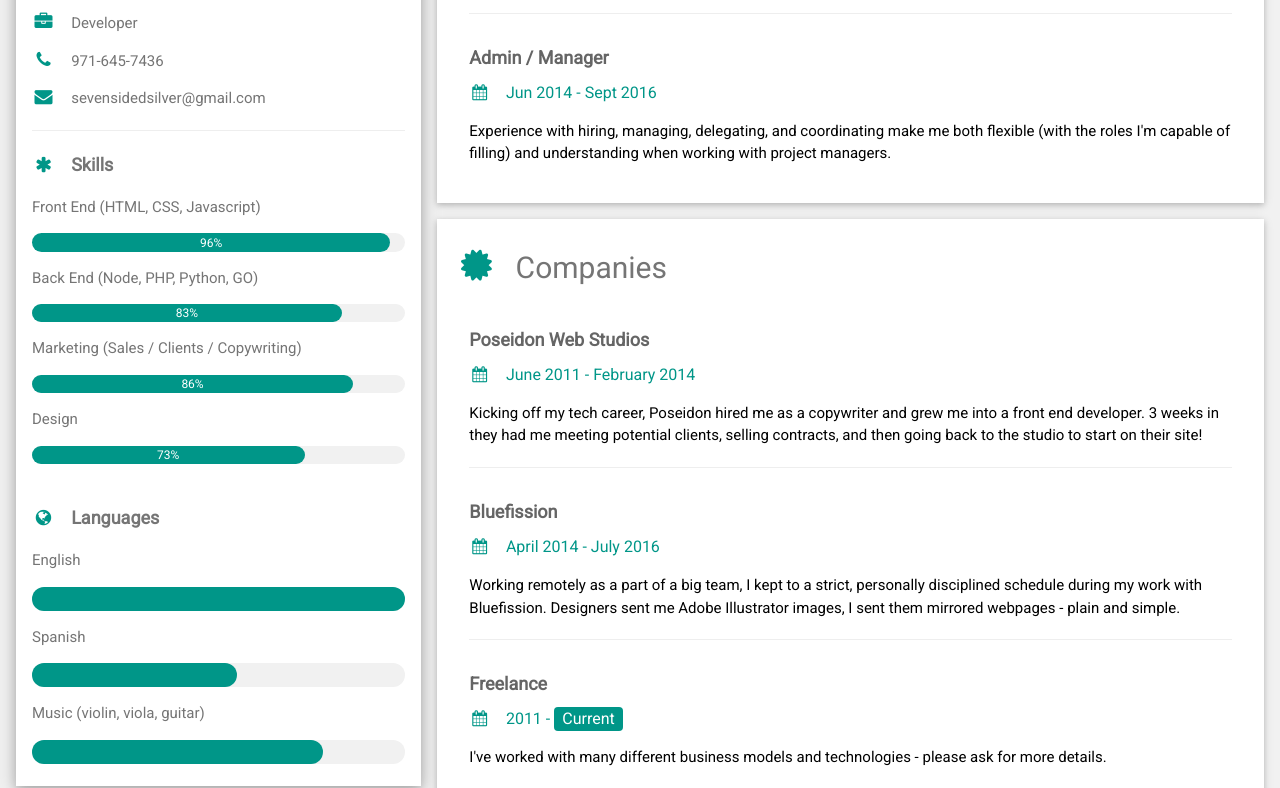
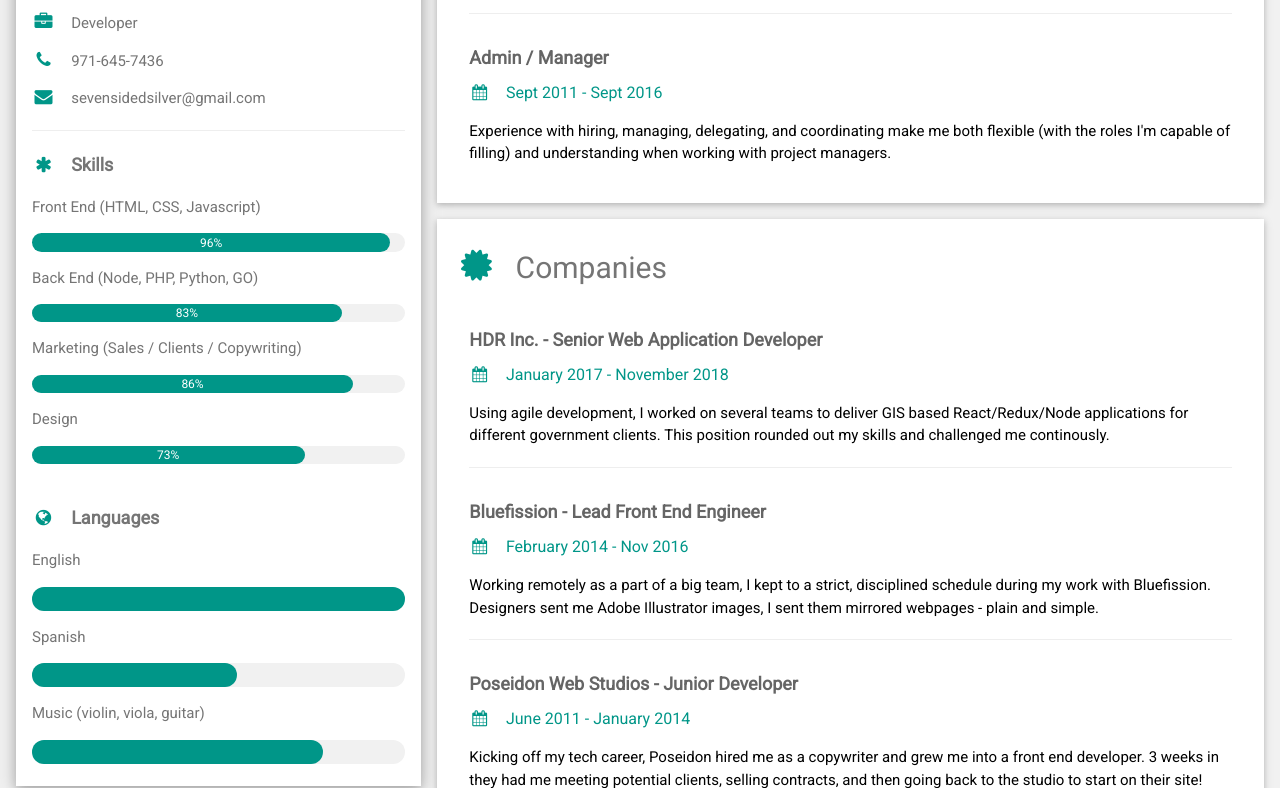
Before and after one commit to sevensidedsilver/portfolio, a plain HTML site: page index.html in a window 1280 px wide. Shown: the part 475-1263 px from the top of the page. Drawn offline with nearby package versions, Linux system fonts and the light colour scheme.

Commit message:
updated positions

```diff
--- a/index.html
+++ b/index.html
@@ -115,35 +115,38 @@ html,body,h1,h2,h3,h4,h5,h6 {font-family: "Roboto", sans-serif}
         <div class="w3-container">
           <h5 class="w3-opacity"><b>Engineer</b></h5>
           <h6 class="w3-text-teal"><i class="fa fa-calendar fa-fw w3-margin-right"></i>Sept 2016 - <span class="w3-tag w3-teal w3-round">Current</span></h6>
-          <p>Working with NodeJS, PHP, and Python, I've creatively crafted solutions for existing products and engineered approaches for new ones.</p>
+          <p>Working with NodeJS, PHP, and Python, I've creatively crafted new solutions for existing products and engineered approaches for new ones.</p>
           <hr>
         </div>
         <div class="w3-container">
           <h5 class="w3-opacity"><b>Admin / Manager</b></h5>
-          <h6 class="w3-text-teal"><i class="fa fa-calendar fa-fw w3-margin-right"></i>Jun 2014 - Sept 2016</h6>
+          <h6 class="w3-text-teal"><i class="fa fa-calendar fa-fw w3-margin-right"></i>Sept 2011 - Sept 2016</h6>
           <p>Experience with hiring, managing, delegating, and coordinating make me both flexible (with the roles I'm capable of filling) and understanding when working with project managers.</p><br>
         </div>
       </div>
 
       <div class="w3-container w3-card-2 w3-white">
+
         <h2 class="w3-text-grey w3-padding-16"><i class="fa fa-certificate fa-fw w3-margin-right w3-xxlarge w3-text-teal"></i>Companies</h2>
         <div class="w3-container">
-          <h5 class="w3-opacity"><b>Poseidon Web Studios</b></h5>
-          <h6 class="w3-text-teal"><i class="fa fa-calendar fa-fw w3-margin-right"></i>June 2011 - February 2014</h6>
-          <p>Kicking off my tech career, Poseidon hired me as a copywriter and grew me into a front end developer. 3 weeks in they had me meeting potential clients, selling contracts, and then going back to the studio to start on their site!</p>
+          <h5 class="w3-opacity"><b>HDR Inc. - Senior Web Application Developer</Copy></b></h5>
+          <h6 class="w3-text-teal"><i class="fa fa-calendar fa-fw w3-margin-right"></i>January 2017 - November 2018</h6>
+          <p>Using agile development, I worked on several teams to deliver GIS based React/Redux/Node applications for different government clients. This position rounded out my skills and challenged me continously.</p>
           <hr>
         </div>
         <div class="w3-container">
-          <a href="http://bluefission.com/"><h5 class="w3-opacity"><b>Bluefission</b></h5></a>
-          <h6 class="w3-text-teal"><i class="fa fa-calendar fa-fw w3-margin-right"></i>April 2014 - July 2016</h6>
-          <p>Working remotely as a part of a big team, I kept to a strict, personally disciplined schedule during my work with Bluefission. Designers sent me Adobe Illustrator images, I sent them mirrored webpages - plain and simple.</p>
+          <a href="http://bluefission.com/"><h5 class="w3-opacity"><b>Bluefission - Lead Front End Engineer</b></h5></a>
+          <h6 class="w3-text-teal"><i class="fa fa-calendar fa-fw w3-margin-right"></i>February 2014 - Nov 2016</h6>
+          <p>Working remotely as a part of a big team, I kept to a strict, disciplined schedule during my work with Bluefission. Designers sent me Adobe Illustrator images, I sent them mirrored webpages - plain and simple.</p>
           <hr>
         </div>
         <div class="w3-container">
-          <h5 class="w3-opacity"><b>Freelance</Copy></b></h5>
-          <h6 class="w3-text-teal"><i class="fa fa-calendar fa-fw w3-margin-right"></i>2011 - <span class="w3-tag w3-teal w3-round">Current</span></h6>
-          <p>I've worked with many different business models and technologies - please ask for more details.</p><br>
+          <h5 class="w3-opacity"><b>Poseidon Web Studios - Junior Developer</b></h5>
+          <h6 class="w3-text-teal"><i class="fa fa-calendar fa-fw w3-margin-right"></i>June 2011 - January 2014</h6>
+          <p>Kicking off my tech career, Poseidon hired me as a copywriter and grew me into a front end developer. 3 weeks in they had me meeting potential clients, selling contracts, and then going back to the studio to start on their site!</p>
         </div>
+
+
       </div>
 
     <!-- End Right Column -->
```
Also changed, not shown: package-lock.json (added).
